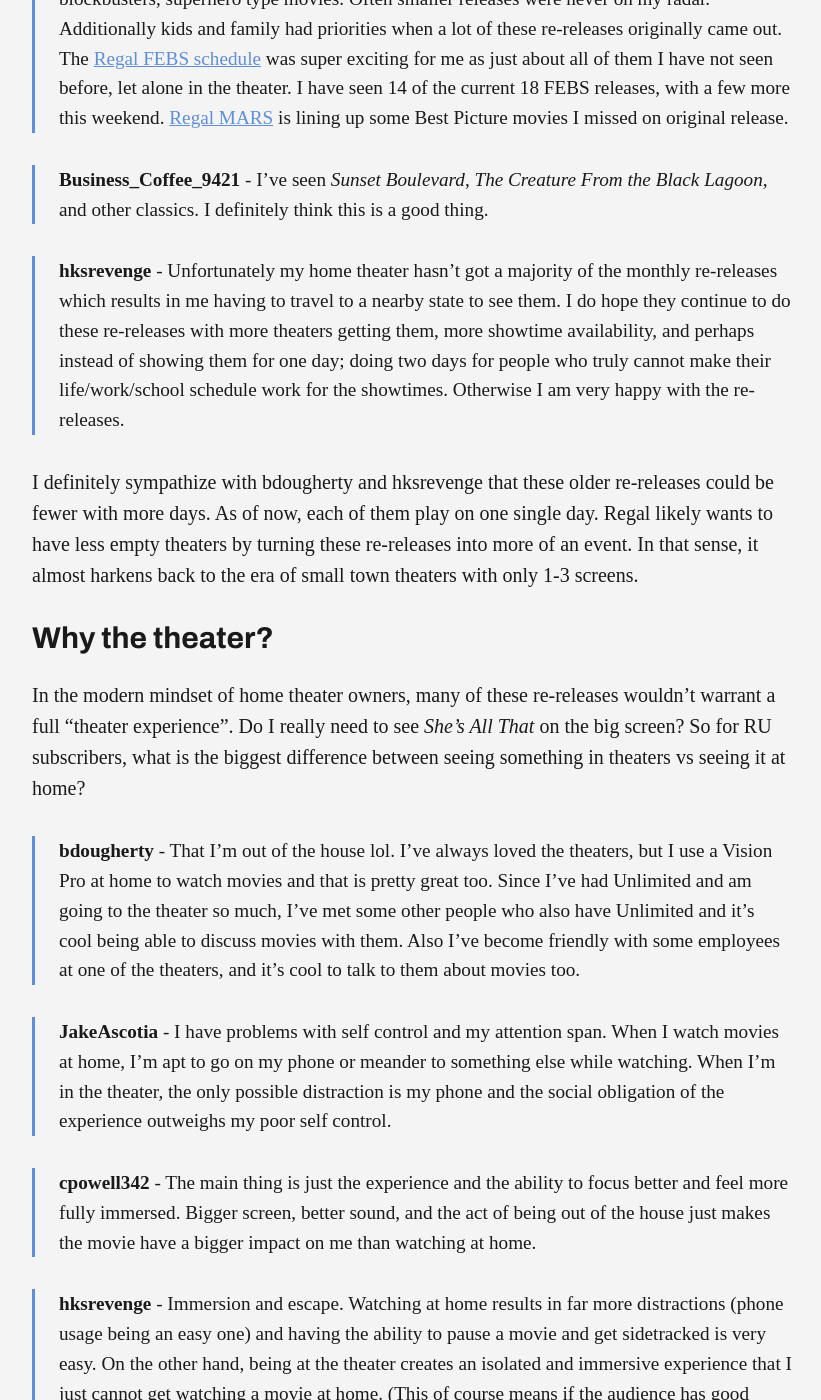
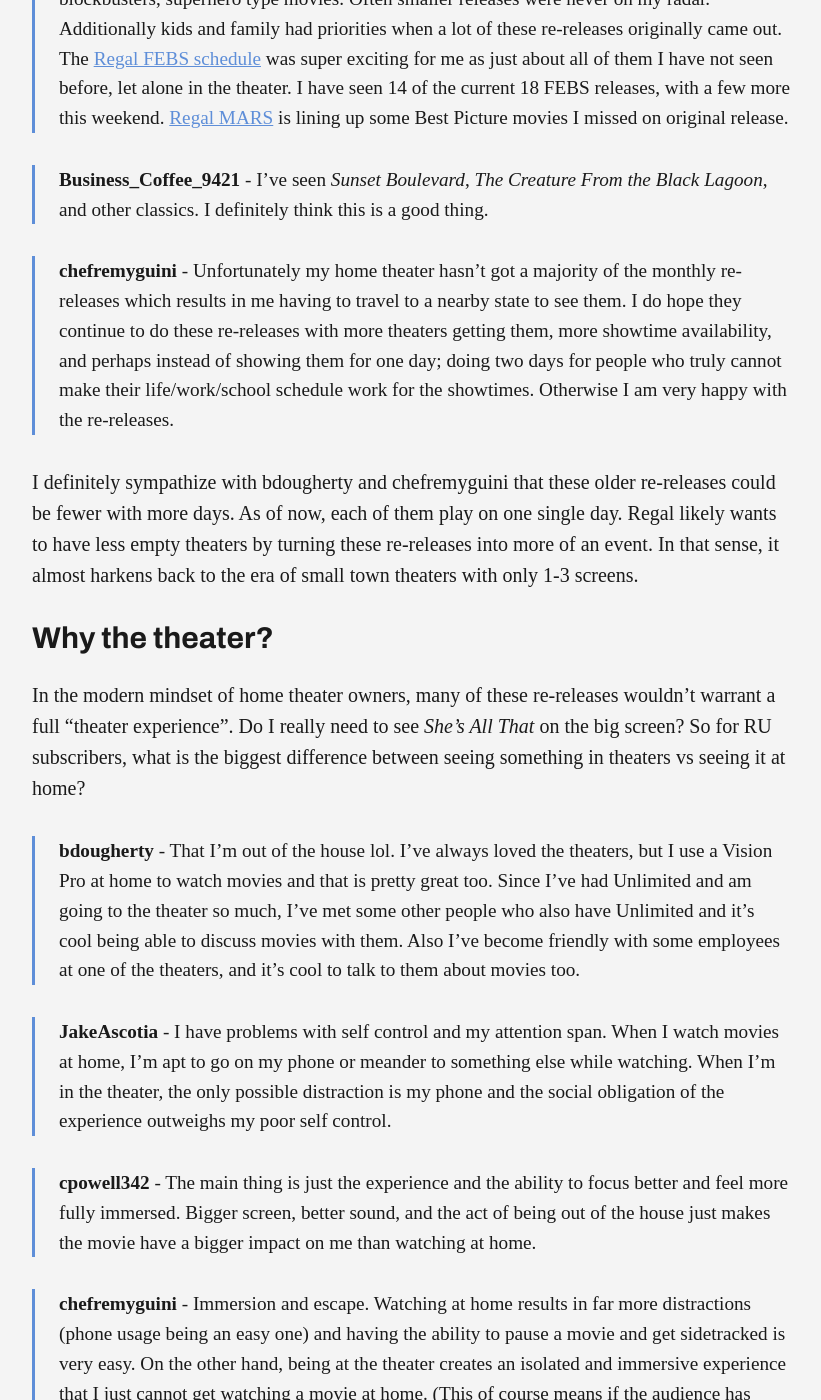
Before and after one commit to Slowburn-Movies/slowburn-movies.github.io, a Jekyll site: the page built from _posts/2026-02-08-the-new-moviegoers.md, in a window 1280 px wide and 1400 px high, scrolled down 3269 px. Shown: the whole window, without its empty margins (228-1049 px from the left). Built offline with Jekyll 4.4.1, drawn with Linux system fonts in a browser that asks for light colours; some web fonts are replaced; some of the changed text lies outside the part shown.

Commit message:
Update 2026-02-08-the-new-moviegoers.md

```diff
--- a/_posts/2026-02-08-the-new-moviegoers.md
+++ b/_posts/2026-02-08-the-new-moviegoers.md
@@ -39,7 +39,7 @@ Just to get the bonafides out of the way, I will introduce our interviewees with
 
 > **cpowell342** - 16 last month
 
-> **hksrevenge** - around 10. I'm sure though if I had RU in summer of 2025 last year it would have been around 20 or more.
+> **[chefremyguini](https://embed.letterboxd.com/chefremyguini/)** - around 10. I'm sure though if I had RU in summer of 2025 last year it would have been around 20 or more.
 
 Now, all of these numbers are nothing to scoff at. 10 movies in a month is still 2-3 movies per week. 57 though is 2 movies per *day*.
 
@@ -67,9 +67,9 @@ Both AMC and Regal have been placing a heavy emphasis on re-releases of older mo
 
 > **Business_Coffee_9421** - I've seen <cite>Sunset Boulevard</cite>, <cite>The Creature From the Black Lagoon</cite>, and other classics. I definitely think this is a good thing.
 
-> **hksrevenge** - Unfortunately my home theater hasn't got a majority of the monthly re-releases which results in me having to travel to a nearby state to see them. I do hope they continue to do these re-releases with more theaters getting them, more showtime availability, and perhaps instead of showing them for one day; doing two days for people who truly cannot make their life/work/school schedule work for the showtimes. Otherwise I am very happy with the re-releases.
+> **chefremyguini** - Unfortunately my home theater hasn't got a majority of the monthly re-releases which results in me having to travel to a nearby state to see them. I do hope they continue to do these re-releases with more theaters getting them, more showtime availability, and perhaps instead of showing them for one day; doing two days for people who truly cannot make their life/work/school schedule work for the showtimes. Otherwise I am very happy with the re-releases.
 
-I definitely sympathize with bdougherty and hksrevenge that these older re-releases could be fewer with more days. As of now, each of them play on one single day. Regal likely wants to have less empty theaters by turning these re-releases into more of an event. In that sense, it almost harkens back to the era of small town theaters with only 1-3 screens.
+I definitely sympathize with bdougherty and chefremyguini that these older re-releases could be fewer with more days. As of now, each of them play on one single day. Regal likely wants to have less empty theaters by turning these re-releases into more of an event. In that sense, it almost harkens back to the era of small town theaters with only 1-3 screens.
 
 ## Why the theater?
 
@@ -81,7 +81,7 @@ In the modern mindset of home theater owners, many of these re-releases wouldn't
 
 > **cpowell342** - The main thing is just the experience and the ability to focus better and feel more fully immersed. Bigger screen, better sound, and the act of being out of the house just makes the movie have a bigger impact on me than watching at home.
 
-> **hksrevenge** - Immersion and escape. Watching at home results in far more distractions (phone usage being an easy one) and having the ability to pause a movie and get sidetracked is very easy. On the other hand, being at the theater creates an isolated and immersive experience that I just cannot get watching a movie at home. (This of course means if the audience has good theater etiquette and are not disruptive during the movie).
+> **chefremyguini** - Immersion and escape. Watching at home results in far more distractions (phone usage being an easy one) and having the ability to pause a movie and get sidetracked is very easy. On the other hand, being at the theater creates an isolated and immersive experience that I just cannot get watching a movie at home. (This of course means if the audience has good theater etiquette and are not disruptive during the movie).
 
 There's a lot of really good points in here. Firstly, you're getting out of the house. Remember [Third Spaces](https://www.psychologytoday.com/au/blog/live-long-and-prosper/201503/comforting-third-spaces)?
 
@@ -105,7 +105,7 @@ At this point, I'm thinking about how I spend my free time. If I had something l
 
 > **cpowell342** - I'd say home TV usage has gone down slightly but not majorly. Still watch some stuff at home but probably not quite as much.
 
-> **hksrevenge** - Before subscribing to RU I barely watched movies on my at home TV. Having the RU membership just provided more reason to see a movie in theaters than to wait for a streaming release. I do continue to watch my shows though as frequently as I did previously.
+> **chefremyguini** - Before subscribing to RU I barely watched movies on my at home TV. Having the RU membership just provided more reason to see a movie in theaters than to wait for a streaming release. I do continue to watch my shows though as frequently as I did previously.
 
 Everyone confirmed that their home TV usage declined or stayed the same (often not being very high to begin with). Just practically speaking, I don't know how I could see 1 movie a day in theaters (or even 4 per week) without my home TV usage going down.
 
```
